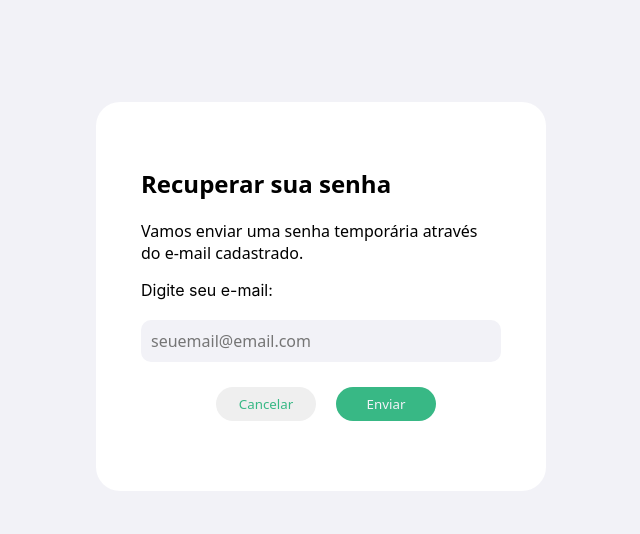
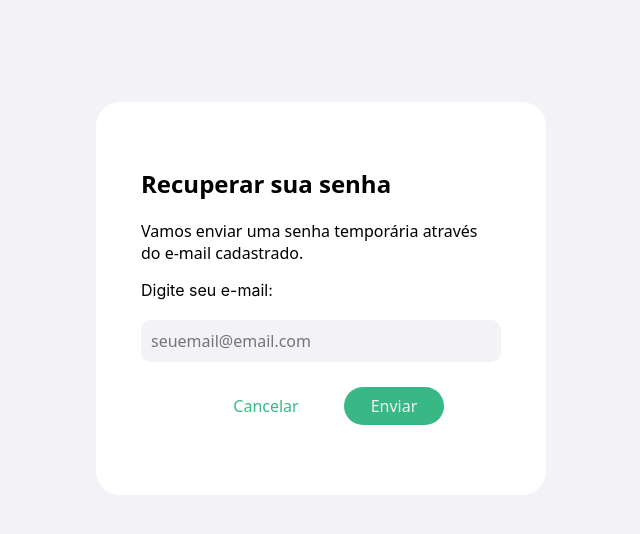
Before and after one commit to Jailsonsdsj/projeto-ES-front, a React (Create React App) app: page /resetPassword in a window 1280 px wide. Shown: the top 534 px of the page, without its empty margins (319-959 px from the left). Built offline with nearby package versions, Linux system fonts and the light colour scheme.

Commit message:
estrutura da tela de clientes

```diff
--- a/package.json
+++ b/package.json
@@ -10,8 +10,10 @@
     "@testing-library/user-event": "^13.5.0",
     "antd": "^4.23.2",
     "axios": "^0.27.2",
+    "bootstrap": "^5.2.1",
     "jwt-decode": "^3.1.2",
     "react": "^18.2.0",
+    "react-bootstrap": "^2.5.0",
     "react-dom": "^18.2.0",
     "react-router-dom": "^6.4.0",
     "react-script": "^2.0.5",
--- a/src/components/Header/navigation-style.css
+++ b/src/components/Header/navigation-style.css
@@ -28,10 +28,11 @@
     color: rgb(255, 255, 255);
     font-family: system-ui, -apple-system, BlinkMacSystemFont, 'Segoe UI', Roboto, Oxygen, Ubuntu, Cantarell, 'Open Sans', 'Helvetica Neue', sans-serif;
     letter-spacing: 1px;
-    font-weight: 500;
+    font-weight: auto;
     display: flex;
     list-style: none;
     width: 100%;
+    height: auto;
     padding: 0 0.7vw;
     justify-content:space-around;
     align-items: center;
--- a/src/components/Login/ResetPassword.js
+++ b/src/components/Login/ResetPassword.js
@@ -1,7 +1,7 @@
 import React, { useState } from 'react'
 import { sendResetPassword } from '../../api/users';
 import '../Login/reset-password.css';
-
+import { Link } from "react-router-dom";
 
 
 const ResetPassword = () => {
@@ -38,7 +38,7 @@ const ResetPassword = () => {
                 />
             </div>
             <div className='input-class'>
-                <input className='input-reset' type="reset" value='Cancelar'/>
+                <Link to="/login" className='input-reset'> Cancelar </Link>
                 <input className='input-btn' type="submit" value="Enviar" />
             </div>
 
--- a/src/components/Login/reset-password.css
+++ b/src/components/Login/reset-password.css
@@ -56,25 +56,27 @@ color: #F2F2F7;
 margin: 10px 0 10px 0;
 cursor:alias;
 margin-right: 20px;
+font-size: medium;
 }
 .input-reset{
+text-decoration: none;
 width: 100px;
 padding: 8px;
 border-radius: 30px;
-border: none;
 color: #38B885;
 margin: 10px 0 10px 0;
-cursor:alias;
 margin-right: 20px;
+font-size: medium;
 }
 .input-class{
 font-family: "Roboto", sans-serif;
-text-transform: uppercase;
+/* text-transform: uppercase; */
+text-decoration: none;
 outline: 0;
 width: 100%;
 border: 0;
 padding: 15px;
-color: #FFFFFF;
+color: #38B885;
 font-size: 14px;
 -webkit-transition: all 0.3 ease;
 transition: all 0.3 ease;
--- a/src/components/Login/style-login.css
+++ b/src/components/Login/style-login.css
@@ -0,0 +1,3 @@
+.reset-password{
+    text-decoration: none;
+}
--- /dev/null
+++ b/src/pages/Clients/client-style.css
@@ -0,0 +1,16 @@
+.active-users-intire-box {
+    padding: 10px 15px;
+    border: 1px solid rgb(199, 199, 199);
+    border-radius: 20px;
+    margin: 0 30px;
+    margin-bottom: 10px;
+}
+
+.active-users-credentials-box {
+    display: flex;
+    flex-direction: column;
+}
+
+.active-users-credentials-box p {
+    margin: 5px 0;
+}
--- a/src/pages/Clients/index.js
+++ b/src/pages/Clients/index.js
@@ -1,6 +1,6 @@
 import React, { useState,useEffect } from 'react'
 import { getUsers,userData } from '../../api/users';
-
+import './client-style.css'
 
 export const Clients = () => {
   const [users, setUsers] = useState([]);
@@ -26,15 +26,19 @@ export const Clients = () => {
 
   return (
     <>
-    <h1>Usuários ativos:</h1>
+    <h1>Usuários ativos ou passivos?</h1>
     {users ?
-      <ul>
+      <>
         {users.data.map((user) => (
-            <li key={user.cpf}>
-              {user.cpf} - {user.email}
-            </li>
+          <div className='active-users-intire-box'>
+          <div className='active-users-credentials-box'>
+            <p>{user.name}</p>
+            <p>CPF: {user.cpf}</p>
+            <p>ID: {user.email}</p>
+          </div>
+          </div>
           ))}
-      </ul> : <p>Sem usuários cadastrados</p>}
-      </>
+     </> : <p>Sem usuários cadastrados</p>}
+    </>
   )
 }
```
Also changed, not shown: 2 other files (tests, documents, lock files or other folders).
